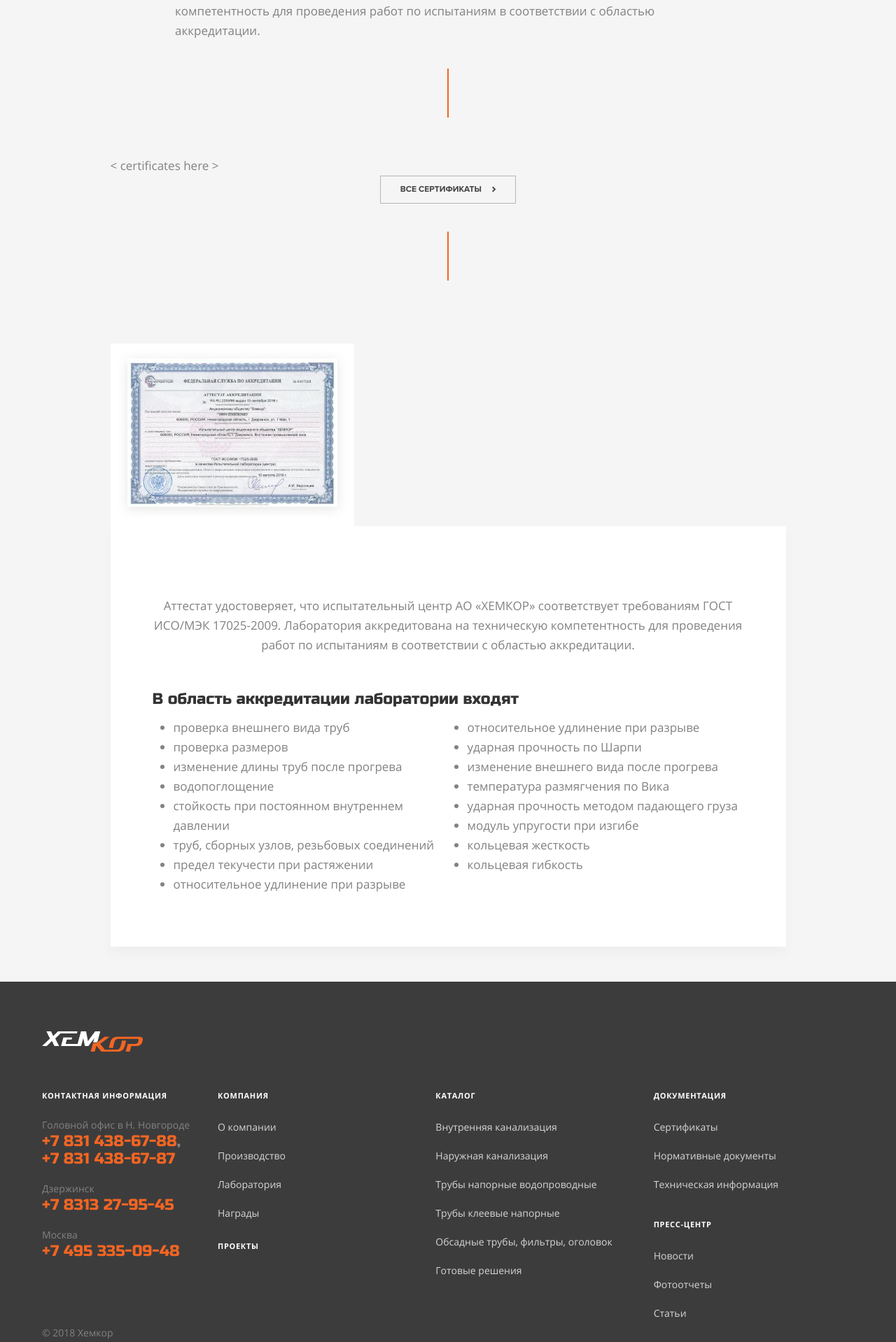
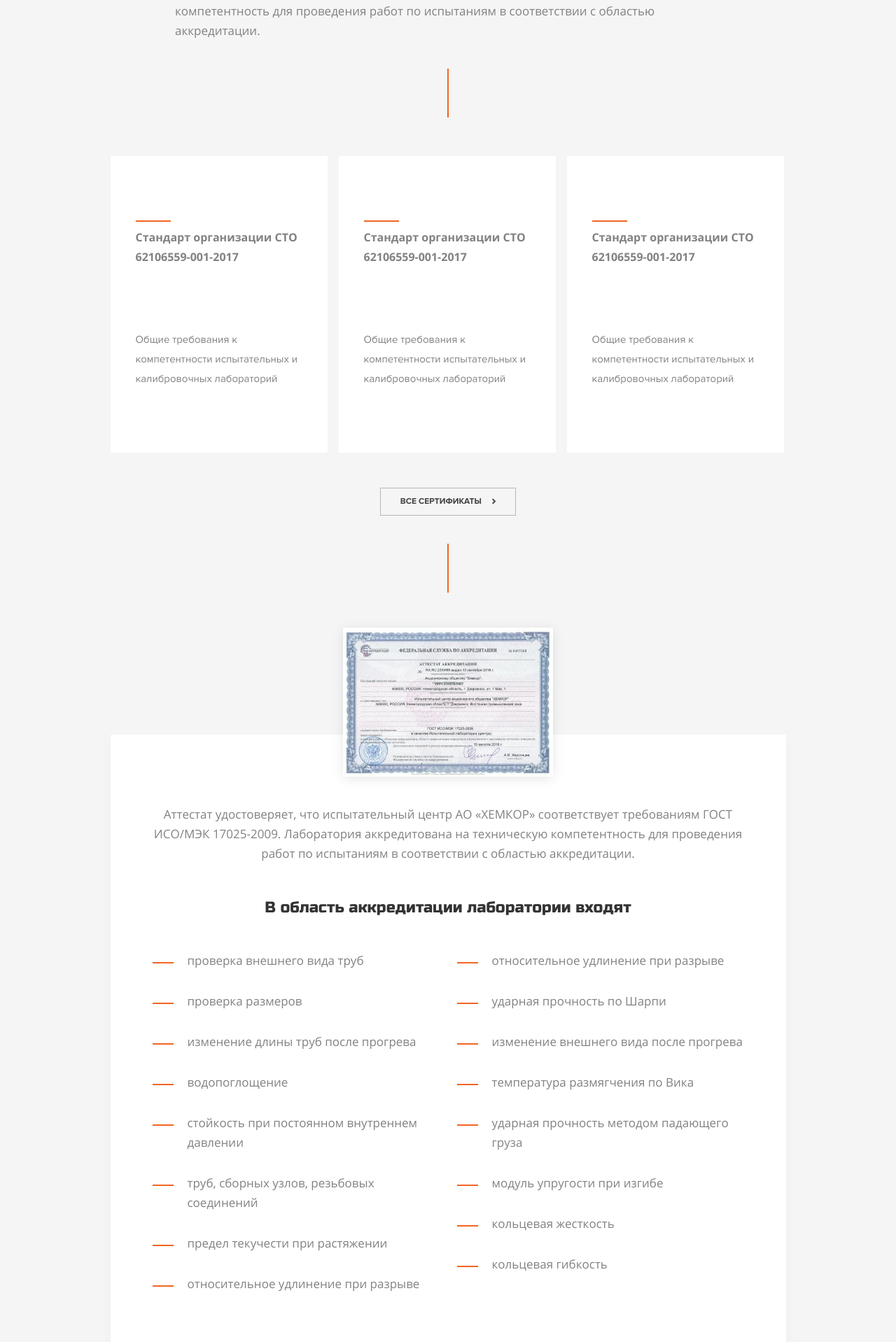
Before and after one commit to suxscribe/chemkor, a PHP site: page /page-laboratory.php in a window 1280 px wide. Shown: the part 878-2796 px from the top of the page at 70% size. Run offline with PHP 8.4, Linux system fonts and the light colour scheme; some libraries are stand-ins or nearby versions; some web fonts are replaced.

Commit message:
laboratory page

```diff
--- a/css/custom.css
+++ b/css/custom.css
@@ -430,6 +430,7 @@
 
 
 
+
 .header-top-phone {
 	flex: 0 0 auto;
 	display: flex;
@@ -1113,6 +1114,119 @@
 .panel_certificate {
 	padding: 100px 60px 60px 60px;
 }
+.certificate-item {
+	position: relative;
+	padding: 92px 36px;
+	background: #fff;
+}
+.certificate-item::before {
+	content: "";
+	display: block;
+	width: 50px;
+	height: 2px;
+	background: var(--orange);
+	margin-bottom: 8px;
+}
+.certificate-item-title {
+	font-size: 16px;
+	font-weight: bold;
+	margin-bottom: 90px;
+}
+.certificate-item-desc {
+	font-family: "Proxima Nova";
+	font-size: 15px;
+
+}
+
+
+.certificate-list {
+
+	flex-wrap: nowrap;
+	margin-right: -25px;
+}
+
+.certificate-list > div {
+	width: 310px;
+}
+
+.certificate-item:hover a.uk-position-cover {
+	opacity: 1;
+}
+.certificate-item a.uk-position-cover {
+	opacity: 0;
+	background: rgb(242,101,34,0.8);
+	text-decoration: none;
+	transition: opacity 0.2s ease;
+}
+.certificate-item a.uk-position-cover::before {
+	content: '\e905';
+	font-family: icomoon;
+	display: block;
+	width: 48px;
+	height: 48px;
+	background: #fff;
+	border-radius: 24px;
+	text-decoration: none;
+	color: var(--orange);
+	text-align: center;
+	line-height: 48px;
+	left: calc(50% - 24px);
+	top: calc(50% - 24px);
+	position: absolute;
+}
+.certificate-item-overlay {
+	position: absolute;
+	top:0;
+	left: 0;
+	right: 0;
+	bottom: 0;
+	background: #fff;
+	padding: 40px;
+	opacity: 0;
+	transition: opacity 0.2s ease;
+}
+.certificate-item-overlay img {
+	width: 100%;
+	height: 100%;
+	object-fit: contain;
+}
+.certificate-item:hover .certificate-item-overlay {
+	opacity: 1;
+}
+
+.block_certificate {
+	margin-top: -40px;
+}
+
+.block_certificate-img {
+	margin: 0 auto;
+	display: inline-block;
+	text-align: center;
+	box-shadow: 0 3px 16px rgba(0,0,0,0.1);
+	margin-bottom: -60px;
+}
+
+
+.list_dashed {
+	list-style-type: none;
+	padding: 0;
+}
+.list_dashed > li {
+	position: relative;
+	padding-left: 50px;
+	margin-bottom: 30px;
+}
+.list_dashed > li:before {
+	content:'';
+	display: block;
+	position: absolute;
+	left: 0;
+	top:16px;
+	width: 30px;
+	height: 2px;
+	background-color: var(--orange);
+}
+
 
 
 
@@ -1505,7 +1619,16 @@
 		display: none;
 	}
 
-
+	.certificate-list {
+		overflow-x: scroll;
+	}
+ .block_title-padding {
+ 	padding-bottom: 0;
+ }
+	.block-fullwidth-heading {
+		font-size: 40px;
+		line-height: 45px;
+	}
 }
 
 
@@ -1596,4 +1719,11 @@
 	.company-history-content {
 		margin-top: -40px;
 	}
-}
+	.button_small-width-1 {
+		width: 100%;
+	}
+
+	.panel_certificate {
+		padding: 100px 20px 40px 20px;
+	}
+}
--- a/header.php
+++ b/header.php
@@ -29,6 +29,7 @@
 	<script src="js/components/slideshow.js"></script>
 	<script src="js/components/slideset.js"></script>
 	<script src="js/components/sticky.js"></script>
+	<script src="js/components/lightbox.js"></script>
 	<script src="js/jquery.inputmask.js"></script>
 	<script src="js/custom.js"></script>
 </head>
--- a/page-laboratory.php
+++ b/page-laboratory.php
@@ -32,26 +32,57 @@
 
 	<div class="uk-container container-965 uk-margin-large-bottom">
 
-		< certificates here >
+		<div class="certificate-list uk-grid uk-margin-large-bottom">
+			<div>
+				<div class="certificate-item">
+					<div class="certificate-item-title">Стандарт организации СТО 62106559-001-2017</div>
+					<div class="certificate-item-desc">Общие требования к компетентности испытательных и калибровочных лабораторий</div>
+					<div class="certificate-item-overlay">
+						<img src="images/certificate-teaser.jpg" alt="">
+					</div>
+					<a href="images/certificate-full.jpg" class="uk-position-cover" data-uk-lightbox></a>
+				</div>
+			</div>
+			<div>
+				<div class="certificate-item">
+					<div class="certificate-item-title">Стандарт организации СТО 62106559-001-2017</div>
+					<div class="certificate-item-desc">Общие требования к компетентности испытательных и калибровочных лабораторий</div>
+					<div class="certificate-item-overlay">
+						<img src="images/certificate-teaser.jpg" alt="">
+					</div>
+					<a href="images/certificate-full.jpg" class="uk-position-cover" data-uk-lightbox></a>
+				</div>
+			</div>
+			<div>
+				<div class="certificate-item">
+					<div class="certificate-item-title">Стандарт организации СТО 62106559-001-2017</div>
+					<div class="certificate-item-desc">Общие требования к компетентности испытательных и калибровочных лабораторий</div>
+					<div class="certificate-item-overlay">
+						<img src="images/certificate-teaser.jpg" alt="">
+					</div>
+					<a href="images/certificate-full.jpg" class="uk-position-cover" data-uk-lightbox></a>
+				</div>
+			</div>
+		</div>
 
 		<div class="uk-text-center">
-			<a href="" class="uk-button button_chevron">Все сертификаты</a>
+			<a href="" class="uk-button button_chevron button_small-width-1">Все сертификаты</a>
 		</div>
 		<div class="vertical-line vertical-line_short"></div>
 	</div>
 
 
-	<div class="uk-container container-965 uk-margin-large-bottom">
+	<div class="block_certificate uk-container container-965 uk-margin-large-bottom">
 
-		<div class="block_certificate">
-			<img src="images/certificate.jpg" alt="">
+		<div class="uk-text-center">
+			<img class="block_certificate-img" src="images/certificate.jpg" alt="">
 		</div>
 
 		<div class="panel panel_white panel_certificate">
 			<p class="uk-text-center uk-margin-large-bottom">
 				Аттестат удостоверяет, что испытательный центр АО «ХЕМКОР» соответствует требованиям ГОСТ ИСО/МЭК 17025-2009. Лаборатория аккредитована на техническую компетентность для проведения работ по испытаниям в соответствии с областью аккредитации.
 			</p>
-			<div class="uk-h3">
+			<div class="uk-h3 uk-text-center uk-margin-large-bottom">
 				В область аккредитации лаборатории входят
 			</div>
 			<ul class="list_dashed uk-column-large-1-2">
```
Also changed, not shown: images/certificate-full.jpg (added), images/certificate-teaser.jpg (added), images/certificate.jpg.
